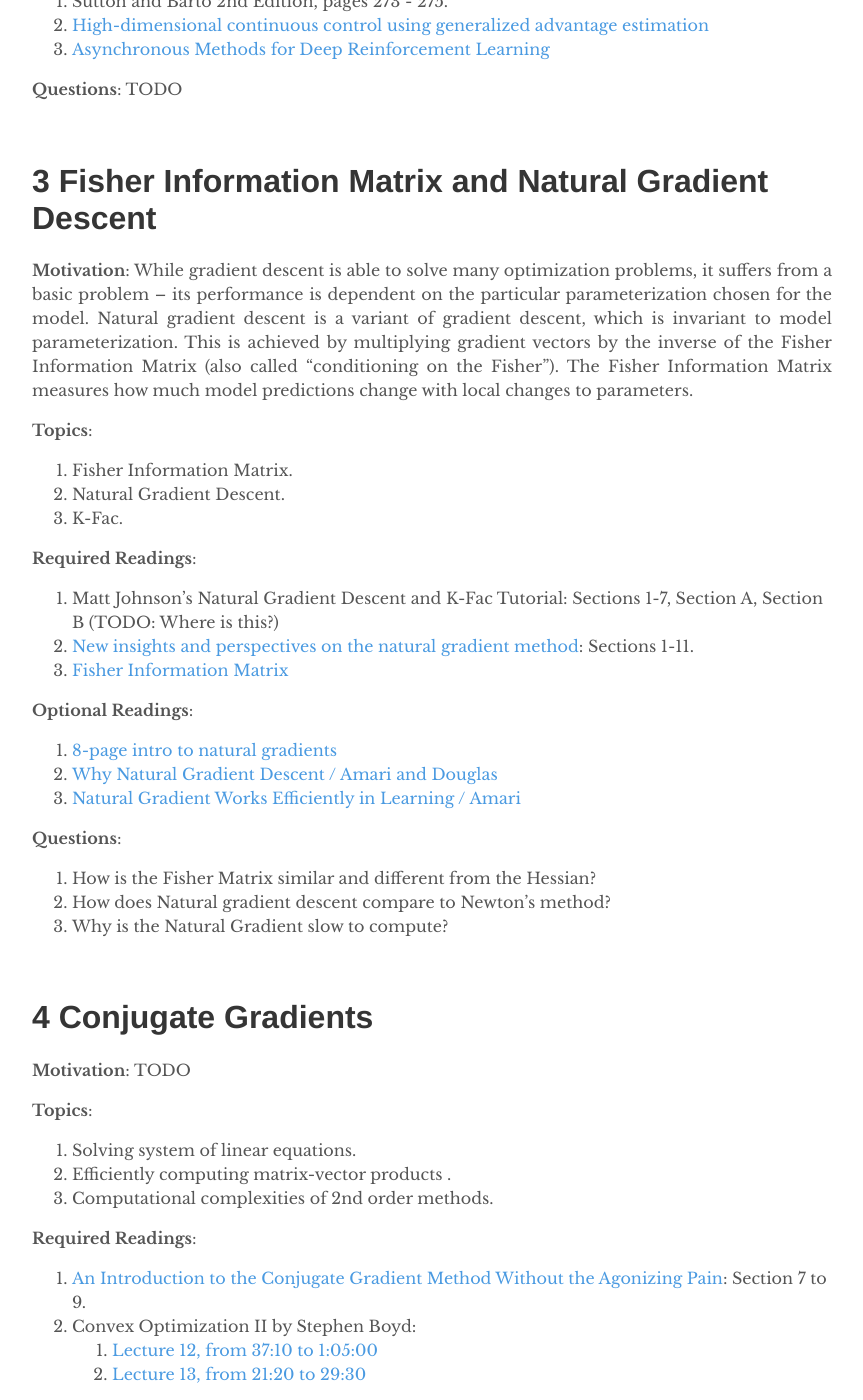
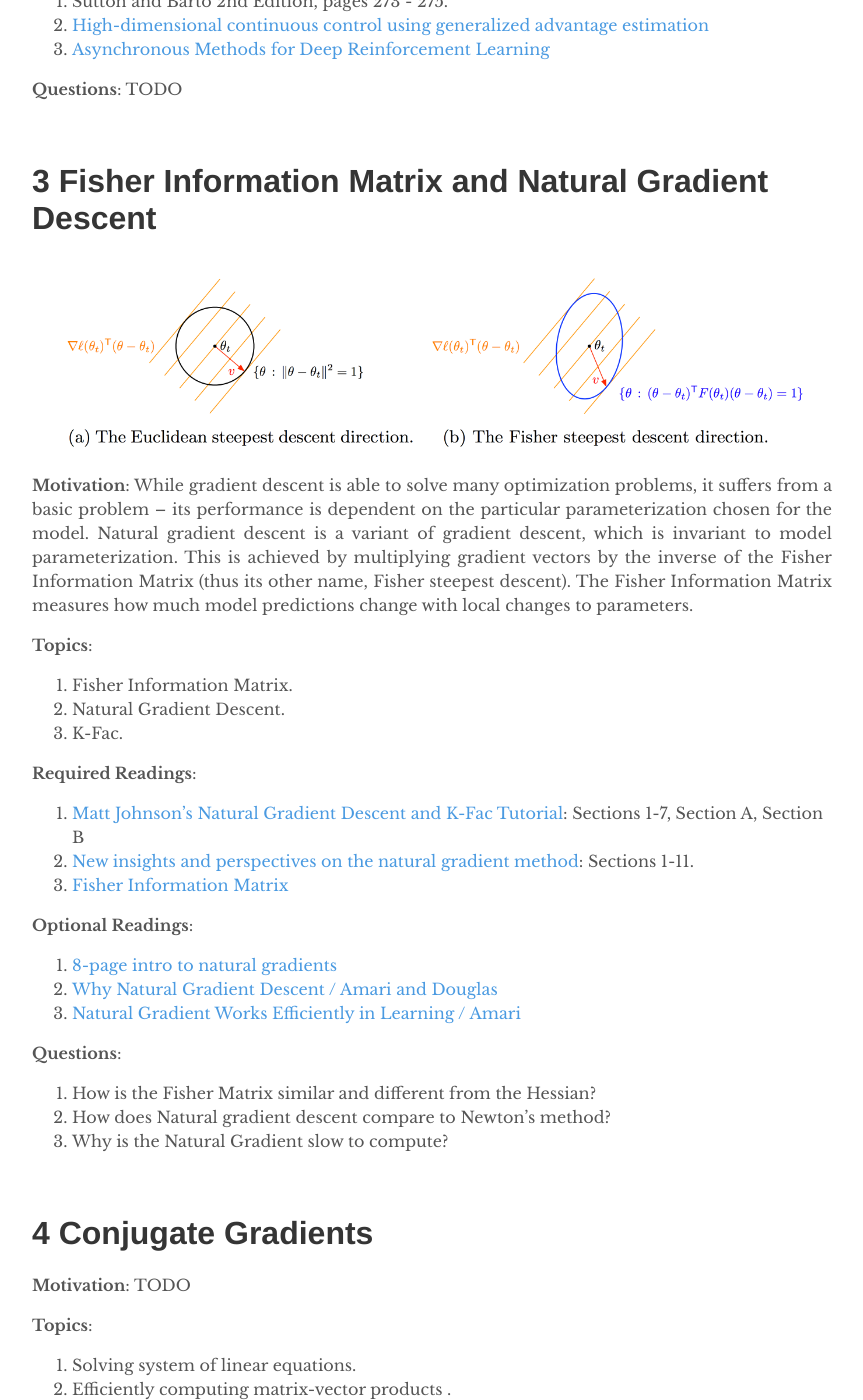
Before and after one commit to depthfirstlearning/depthfirstlearning.com, a Jekyll site: the page built from _posts/2018-06-17-TRPO.markdown, in a window 1280 px wide and 1400 px high, scrolled down 2410 px. Shown: the whole window, without its empty margins (208-1071 px from the left). Built offline with Jekyll 4.4.1, drawn with Linux system fonts in a browser that asks for light colours.

Commit message:
Add K-Fac tutorial and nice image from there

```diff
--- a/_posts/2018-06-17-TRPO.markdown
+++ b/_posts/2018-06-17-TRPO.markdown
@@ -91,12 +91,14 @@ TRPO is a scalable algorithm of optimizing policies in reinforcement learning by
 <br />
 
 # 3 Fisher Information Matrix and Natural Gradient Descent
+  <img src="/assets/fisher-steepest.png" />
+
   **Motivation**: While gradient descent is able to solve many optimization problems,
   it suffers from a basic problem -- its performance is dependent on the particular
   parameterization chosen for the model. Natural gradient descent is a variant of
   gradient descent, which is invariant to model parameterization. This is achieved
-  by multiplying gradient vectors by the inverse of the Fisher Information Matrix (also
-  called "conditioning on the Fisher").
+  by multiplying gradient vectors by the inverse of the Fisher Information Matrix (thus its
+  other name, Fisher steepest descent).
   The Fisher Information Matrix measures how much model predictions change with
   local changes to parameters.
 
@@ -106,7 +108,7 @@ TRPO is a scalable algorithm of optimizing policies in reinforcement learning by
   3. K-Fac.
 
   **Required Readings**:
-  1. Matt Johnson’s Natural Gradient Descent and K-Fac Tutorial: Sections 1-7, Section A, Section B (TODO: Where is this?)
+  1. [Matt Johnson’s Natural Gradient Descent and K-Fac Tutorial](/assets/k-fac-tutorial.pdf): Sections 1-7, Section A, Section B
   2. [New insights and perspectives on the natural gradient method](https://arxiv.org/pdf/1412.1193.pdf): Sections 1-11.
   3. [Fisher Information Matrix](https://web.archive.org/web/20170807004738/https://hips.seas.harvard.edu/blog/2013/04/08/fisher-information/)
 
```
Also changed, not shown: assets/fisher-steepest.png (added), 1 other file.
